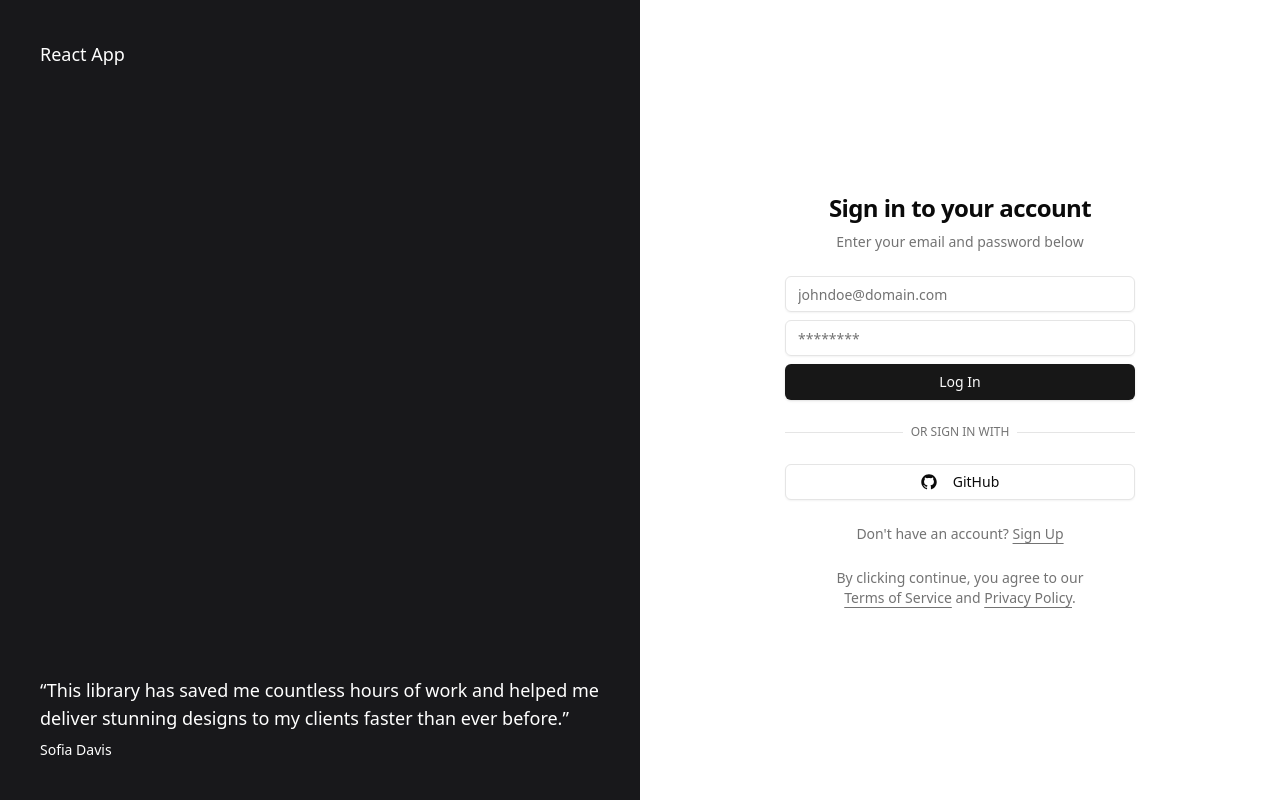
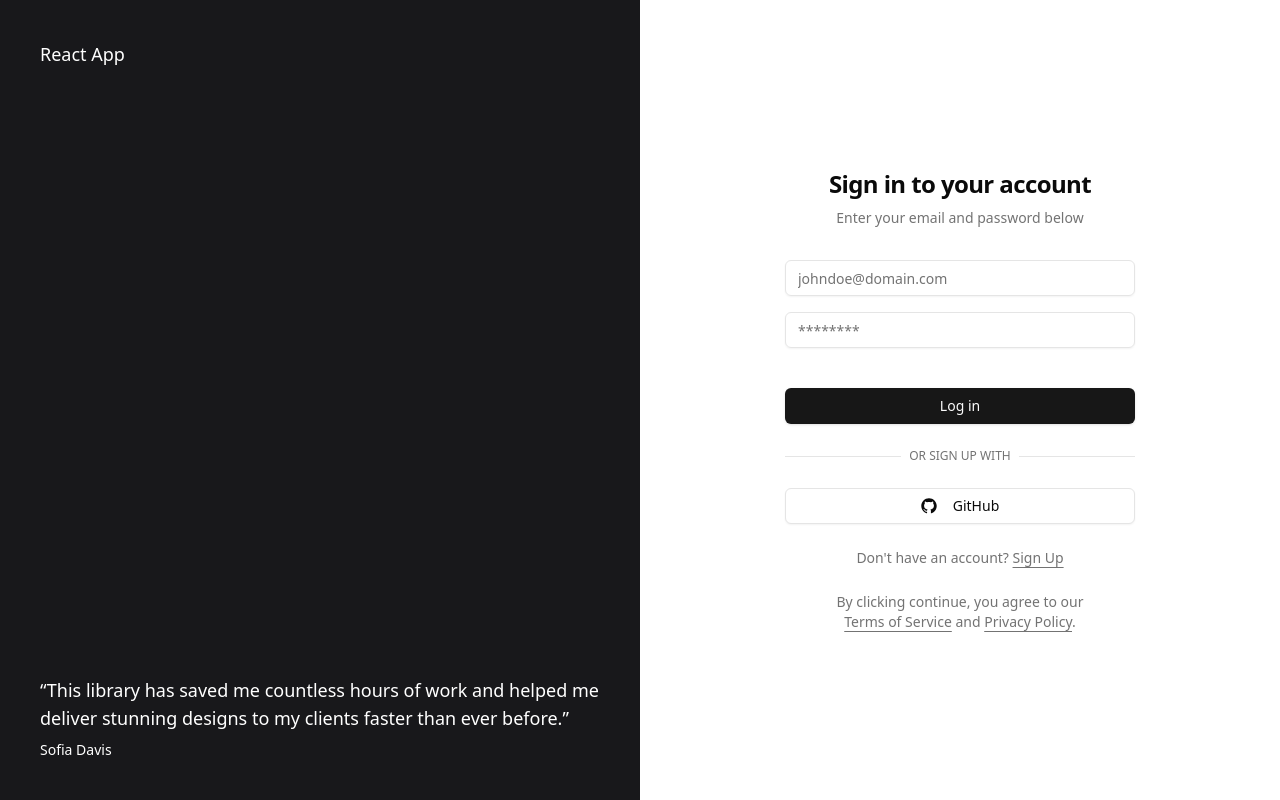
Before and after one commit to wickeddd3/vite-react-typescript-tailwind-template, a React (Vite) app: page / in a window 1280 px wide. Built offline with nearby package versions, Linux system fonts and the light colour scheme.

Commit message:
feat: add login functionality

```diff
--- a/src/pages/auth/login/components/LoginForm.tsx
+++ b/src/pages/auth/login/components/LoginForm.tsx
@@ -1,79 +1,136 @@
 import { Button } from "@/components/ui/button";
+import {
+  Form,
+  FormControl,
+  FormField,
+  FormItem,
+  FormLabel,
+  FormMessage,
+} from "@/components/ui/form";
 import { Input } from "@/components/ui/input";
-import { Label } from "@/components/ui/label";
+import { toast } from "@/hooks/use-toast";
 import { cn } from "@/lib/utils";
 import { GitHubLogoIcon } from "@radix-ui/react-icons";
 import { LoaderCircle } from "lucide-react";
-import { useState } from "react";
+import { LoginSchema, LoginSchemaType } from "@/schema/auth";
+import { useForm } from "react-hook-form";
+import { zodResolver } from "@hookform/resolvers/zod";
+import { useDispatch } from "react-redux";
+import { useNavigate } from "react-router-dom";
+import { AppDispatch } from "@/store";
+import { loginThunk } from "@/store/slices/auth";
 
 export const LoginForm = ({ className = "" }) => {
-  const [isLoading, setIsLoading] = useState<boolean>(false);
+  const dispatch: AppDispatch = useDispatch();
+  const navigate = useNavigate();
 
-  async function onSubmit(event: React.SyntheticEvent) {
-    event.preventDefault();
-    setIsLoading(true);
+  const defaultValues = {
+    email: "",
+    password: "",
+  };
 
-    setTimeout(() => {
-      setIsLoading(false);
-    }, 3000);
+  const form = useForm<LoginSchemaType>({
+    resolver: zodResolver(LoginSchema),
+    defaultValues: defaultValues,
+  });
+
+  const {
+    handleSubmit,
+    control,
+    formState: { isSubmitting },
+  } = form;
+
+  async function onSubmit(values: LoginSchemaType) {
+    try {
+      await dispatch(loginThunk(values));
+      toast({
+        title: "Success",
+        description: "Logged in successfully",
+      });
+      navigate("/");
+    } catch {
+      toast({
+        title: "Error",
+        description: "Something went wrong, please try again later",
+        variant: "destructive",
+      });
+    }
   }
 
   return (
     <div className={cn("grid gap-6", className)}>
-      <form onSubmit={onSubmit}>
-        <div className="grid gap-2">
-          <div className="grid gap-1">
-            <Label className="sr-only" htmlFor="email">
+      <Form {...form} data-testid="create-form">
+        <form onSubmit={handleSubmit(onSubmit)} className="flex flex-col gap-2">
+          <FormField
+            control={control}
+            name="email"
+            render={({ field }) => (
+              <FormItem>
+                <FormLabel className="sr-only" htmlFor="email">
                   Email
-            </Label>
+                </FormLabel>
+                <FormControl>
                   <Input
+                    {...field}
                     id="email"
                     placeholder="johndoe@domain.com"
                     type="email"
                     autoCapitalize="none"
                     autoComplete="email"
                     autoCorrect="off"
-              disabled={isLoading}
+                    disabled={isSubmitting}
                   />
-          </div>
-          <div className="grid gap-1">
-            <Label className="sr-only" htmlFor="password">
+                </FormControl>
+                <FormMessage />
+              </FormItem>
+            )}
+          />
+          <FormField
+            control={control}
+            name="password"
+            render={({ field }) => (
+              <FormItem>
+                <FormLabel className="sr-only" htmlFor="password">
                   Password
-            </Label>
+                </FormLabel>
+                <FormControl>
                   <Input
+                    {...field}
                     id="password"
                     placeholder="********"
-              type="text"
+                    type="password"
                     autoCapitalize="none"
                     autoComplete="password"
                     autoCorrect="off"
-              disabled={isLoading}
+                    disabled={isSubmitting}
                   />
-          </div>
-          <Button disabled={isLoading}>
-            {isLoading && (
-              <LoaderCircle className="mr-2 h-4 w-4 animate-spin" />
+                </FormControl>
+                <FormMessage />
+              </FormItem>
             )}
-            Log In
+          />
+        </form>
+        <Button
+          onClick={handleSubmit(onSubmit)}
+          disabled={isSubmitting}
+          className="w-full mt-4"
+        >
+          {!isSubmitting && <span>Log in</span>}
+          {isSubmitting && <LoaderCircle className="animate-spin" />}
         </Button>
-        </div>
-      </form>
+      </Form>
       <div className="relative">
         <div className="absolute inset-0 flex items-center">
           <span className="w-full border-t" />
         </div>
         <div className="relative flex justify-center text-xs uppercase">
           <span className="bg-background px-2 text-muted-foreground">
-            Or sign in with
+            Or sign up with
           </span>
         </div>
       </div>
-      <Button variant="outline" type="button" disabled={isLoading}>
-        {isLoading ? (
-          <LoaderCircle className="mr-2 h-4 w-4 animate-spin" />
-        ) : (
+      <Button variant="outline" type="button" disabled={isSubmitting}>
         <GitHubLogoIcon className="mr-2 h-4 w-4" />
-        )}{" "}
         GitHub
       </Button>
     </div>
```
Lines whose indentation alone changed are shown as unchanged.
